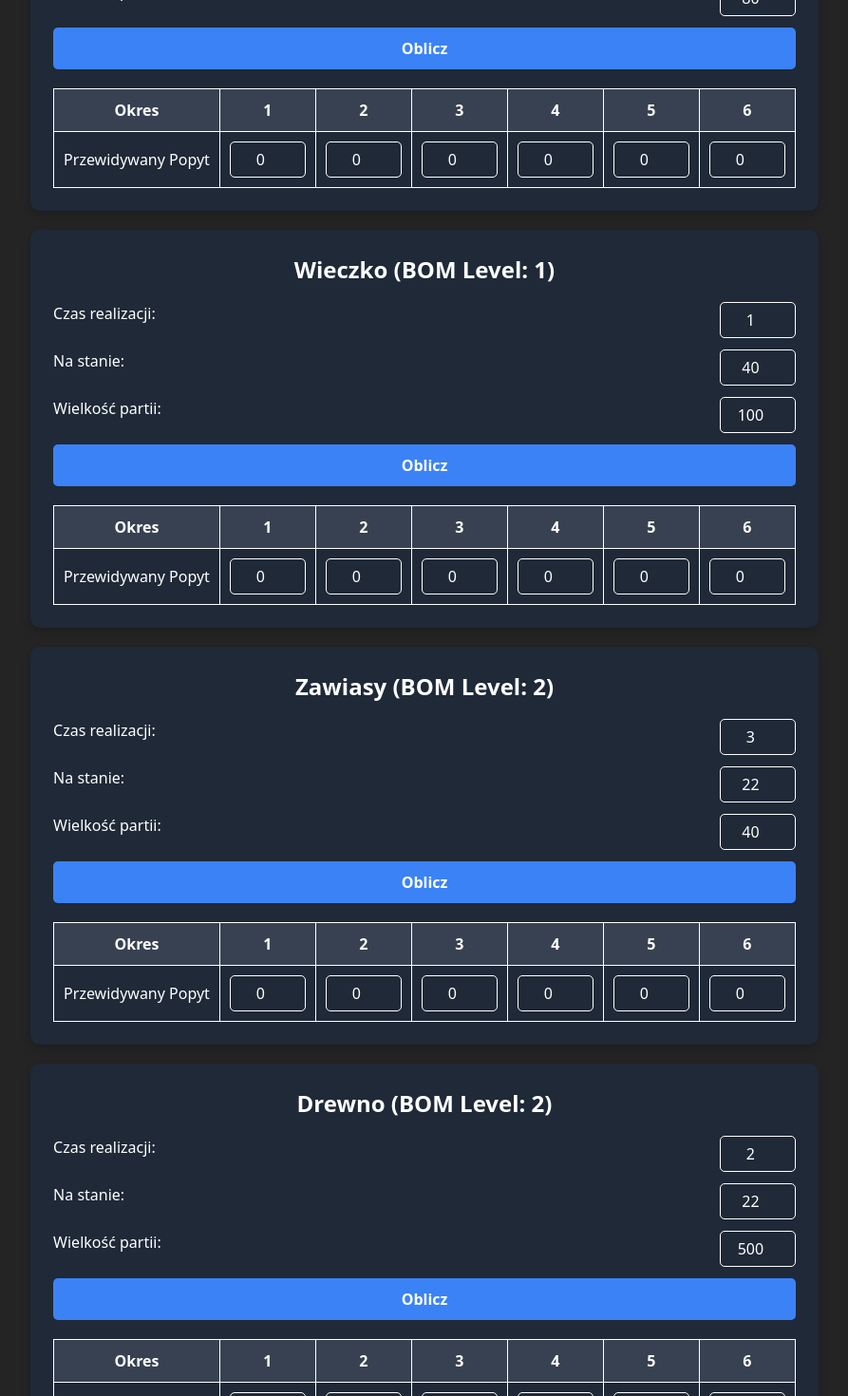
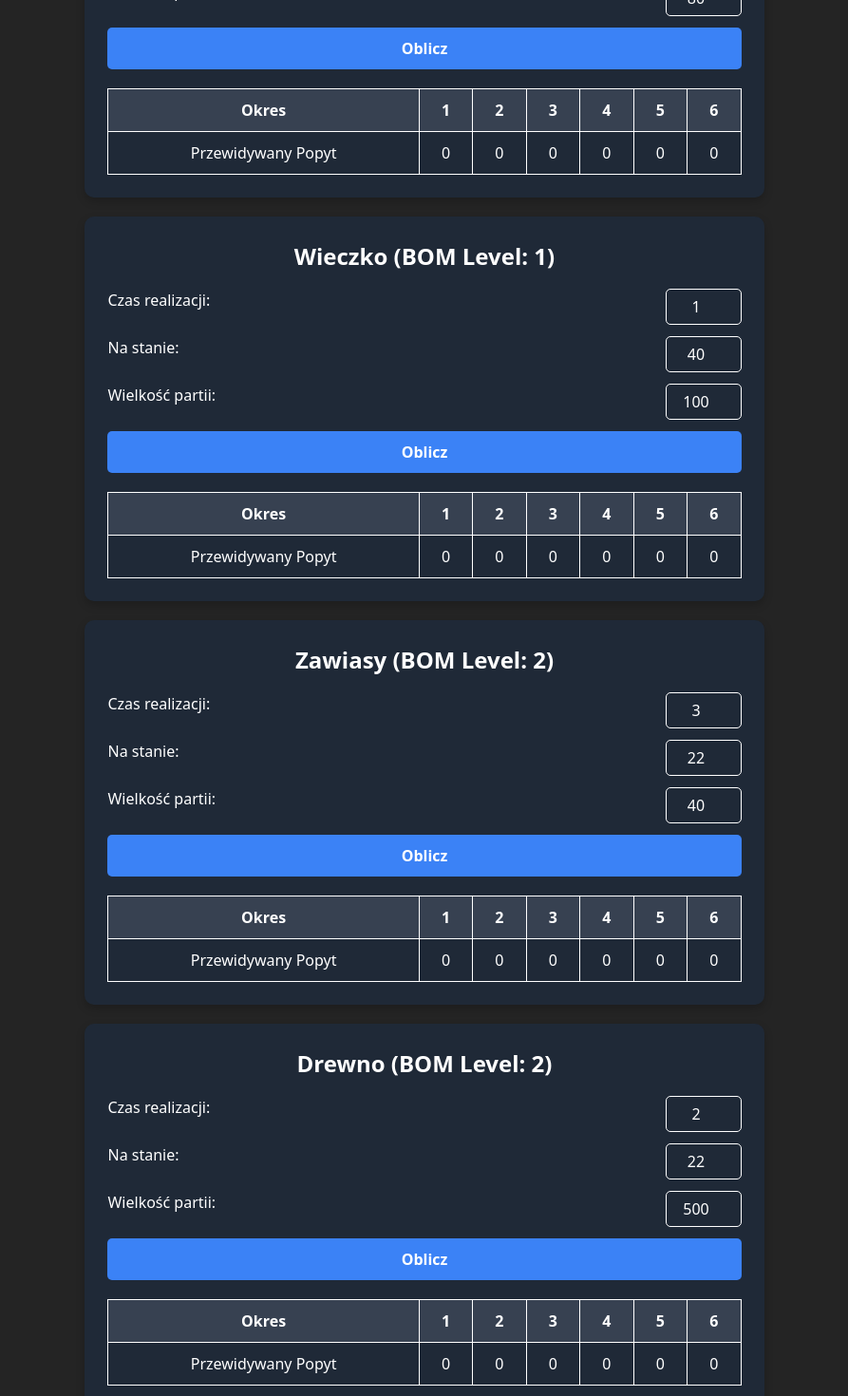
Before and after one commit to KacperSatora/Systemy-Zintegrowane, a React (Vite) app in the folder SystemyZintegrowane/: page / in a window 1280 px wide. Shown: the part 660-2130 px from the top of the page at 95% size, without its empty margins (193-1086 px from the left). Built offline with nearby package versions, Linux system fonts and the light colour scheme.

Commit message:
feat: demand pass to following tables

```diff
--- a/SystemyZintegrowane/src/App.tsx
+++ b/SystemyZintegrowane/src/App.tsx
@@ -1,19 +1,34 @@
-import { useState } from 'react';
-import './App.css';
-import MRPTable from './components/MRPTable';
-import GHPTable from './components/GHPTable';
+import * as constants from "./constants";
+import "./App.css";
+import MRPTable from "./components/MRPTable";
+import GHPTable from "./components/GHPTable";
+import { useState } from "react";
 
-function App() {
-  const [periods, setPeriods] = useState([1, 2, 3, 4, 5, 6]);
+export default function App() {
+  const periods = constants.PERIODS;
+
+  const [ghpProduction, setGhpProduction] = useState(
+    Array(periods.length).fill(0)
+  );
+  const [korpusDemand, setKorpusDemand] = useState(
+    Array(periods.length).fill(0)
+  );
+  const [wieczkoDemand, setWieczkoDemand] = useState(
+    Array(periods.length).fill(0)
+  );
+  const [zawiasyDemand, setZawiasyDemand] = useState(
+    Array(periods.length).fill(0)
+  );
 
   return (
-
     <div className="container">
       <GHPTable
-      periods={periods}
-      initialInventory={50}
-      initialLeadTime={2}
-      itemName="Szkatułka" />
+        periods={periods}
+        initialInventory={constants.defaultGHP.initialInventory}
+        initialLeadTime={constants.defaultGHP.initialLeadTime}
+        itemName={constants.defaultGHP.itemName}
+        onCalculate={(production) => setGhpProduction(production)} // Callback to update production
+      />
 
       <MRPTable
         periods={periods}
@@ -22,6 +37,8 @@ function App() {
         initialLotSize={80}
         itemName="Korpus"
         bomLevel={1}
+        demand={ghpProduction}
+        onCalculate={(plannedOrders) => setKorpusDemand(plannedOrders)}
       />
 
       <MRPTable
@@ -31,6 +48,8 @@ function App() {
         initialLotSize={100}
         itemName="Wieczko"
         bomLevel={1}
+        demand={korpusDemand}
+        onCalculate={(plannedOrders) => setWieczkoDemand(plannedOrders)}
       />
 
       <MRPTable
@@ -40,18 +59,19 @@ function App() {
         initialLotSize={40}
         itemName="Zawiasy"
         bomLevel={2}
+        demand={wieczkoDemand}
+        onCalculate={(plannedOrders) => setZawiasyDemand(plannedOrders)}
       />
 
-       <MRPTable
+      <MRPTable
         periods={periods}
         initialInventory={22}
         initialLeadTime={2}
         initialLotSize={500}
         itemName="Drewno"
         bomLevel={2}
+        demand={zawiasyDemand}
       />
     </div>
   );
 }
-
-export default App;
--- a/SystemyZintegrowane/src/components/GHPTable.tsx
+++ b/SystemyZintegrowane/src/components/GHPTable.tsx
@@ -1,19 +1,14 @@
-import { useState } from 'react';
-import '../styles/GHPTable.css';
+import { useState } from "react";
+import * as constants from "../constants";
+import "../styles/GHPTable.css";
 
-interface GHPTableProps {
-  periods: number[];
-  initialInventory: number;
-  initialLeadTime: number;
-  itemName: string;
-}
-
-const GHPTable: React.FC<GHPTableProps> = ({
+export default function GHPTable({
   periods,
   initialInventory,
   initialLeadTime,
-  itemName
-}) => {
+  itemName,
+  onCalculate, // Callback to pass production to parent
+}: constants.GHPTableProps & { onCalculate: (production: number[]) => void }) {
   const [inventory, setInventory] = useState(initialInventory);
   const [leadTime, setLeadTime] = useState(initialLeadTime);
   const [lotSize, setLotSize] = useState(30);
@@ -29,12 +24,12 @@ const GHPTable: React.FC<GHPTableProps> = ({
   };
 
   const handleCalculate = () => {
-    let newAvailable = Array(periods.length).fill(0);
-    let newProduction = Array(periods.length).fill(0);
+    const newAvailable = Array(periods.length).fill(0);
+    const newProduction = Array(periods.length).fill(0);
 
     newAvailable[0] = inventory;
     for (let i = 0; i < periods.length; i++) {
-      let required = demand[i];
+      const required = demand[i];
 
       if (i > 0) {
         newAvailable[i] = newAvailable[i - 1] + newProduction[i] - required;
@@ -42,11 +37,9 @@ const GHPTable: React.FC<GHPTableProps> = ({
 
       // Jeśli zapas spada poniżej 0, produkcja jest wyzwalana
       if (newAvailable[i] < 0) {
-        let orderPeriod = i - leadTime;
-
+        const orderPeriod = i - leadTime;
 
         if (orderPeriod >= 0 && newProduction[orderPeriod] === 0) {
-
           newProduction[orderPeriod] = lotSize;
           newAvailable[i] += lotSize;
         }
@@ -56,6 +49,9 @@ const GHPTable: React.FC<GHPTableProps> = ({
     setAvailable(newAvailable);
     setProduction(newProduction);
     setIsCalculated(true);
+
+    // Pass production to parent
+    onCalculate(newProduction);
   };
 
   return (
@@ -112,7 +108,9 @@ const GHPTable: React.FC<GHPTableProps> = ({
                 <input
                   type="number"
                   value={d}
-                  onChange={(e) => handleDemandChange(parseInt(e.target.value) || 0, index)}
+                  onChange={(e) =>
+                    handleDemandChange(parseInt(e.target.value) || 0, index)
+                  }
                   className="ghp-input"
                 />
               </td>
@@ -129,7 +127,7 @@ const GHPTable: React.FC<GHPTableProps> = ({
               <tr>
                 <td>Produkcja</td>
                 {production.map((p, index) => (
-                  <td key={index}>{p || ''}</td>
+                  <td key={index}>{p || ""}</td>
                 ))}
               </tr>
             </>
@@ -138,6 +136,4 @@ const GHPTable: React.FC<GHPTableProps> = ({
       </table>
     </div>
   );
-};
-
-export default GHPTable;
+}
--- a/SystemyZintegrowane/src/components/MRPTable.tsx
+++ b/SystemyZintegrowane/src/components/MRPTable.tsx
@@ -1,62 +1,63 @@
-import { useState } from 'react';
-import '../styles/MRPTable.css'; // Import stylów
+import { useState } from "react";
+import "../styles/MRPTable.css"; // Import stylów
+import * as constants from "../constants";
 
-interface MRPTableProps {
-  periods: number[];
-  initialInventory: number;
-  initialLeadTime: number;
-  initialLotSize: number;
-  itemName: string;
-  bomLevel: number;
-}
-
-const MRPTable: React.FC<MRPTableProps> = ({
+export default function MRPTable({
   periods,
   initialInventory,
   initialLeadTime,
   initialLotSize,
   itemName,
-  bomLevel
-}) => {
+  bomLevel,
+  demand,
+  onCalculate, // Callback to pass planned orders to parent
+}: constants.MRPTableProps & {
+  demand?: number[];
+  onCalculate?: (plannedOrders: number[]) => void;
+}) {
   const [inventory, setInventory] = useState(initialInventory);
   const [leadTime, setLeadTime] = useState(initialLeadTime);
   const [lotSize, setLotSize] = useState(initialLotSize);
-  const [demand, setDemand] = useState(Array(periods.length).fill(0)); // Każda tabela ma własne demand
-  const [projectedOnHand, setProjectedOnHand] = useState(Array(periods.length).fill(0));
-  const [netRequirements, setNetRequirements] = useState(Array(periods.length).fill(0));
-  const [plannedOrders, setPlannedOrders] = useState(Array(periods.length).fill(0));
-  const [plannedReceipts, setPlannedReceipts] = useState(Array(periods.length).fill(0));
+  const [projectedOnHand, setProjectedOnHand] = useState(
+    Array(periods.length).fill(0)
+  );
+  const [netRequirements, setNetRequirements] = useState(
+    Array(periods.length).fill(0)
+  );
+  const [plannedOrders, setPlannedOrders] = useState(
+    Array(periods.length).fill(0)
+  );
+  const [plannedReceipts, setPlannedReceipts] = useState(
+    Array(periods.length).fill(0)
+  );
   const [isCalculated, setIsCalculated] = useState(false);
-
-  const handleDemandChange = (value: number, index: number) => {
-    const newDemand = [...demand];
-    newDemand[index] = value;
-    setDemand(newDemand);
-  };
 
   const handleCalculate = () => {
     const newProjectedOnHand = Array(periods.length).fill(0);
     newProjectedOnHand[0] = inventory;
 
-    let newNetRequirements = Array(periods.length).fill(0);
-    let newPlannedOrders = Array(periods.length).fill(0);
-    let newPlannedReceipts = Array(periods.length).fill(0);
+    const newNetRequirements = Array(periods.length).fill(0);
+    const newPlannedOrders = Array(periods.length).fill(0);
+    const newPlannedReceipts = Array(periods.length).fill(0);
 
     let keepGoing = true;
     while (keepGoing) {
       keepGoing = false;
       for (let i = 0; i < periods.length; i++) {
-        let grossRequirement = demand[i];
-        let prevProjectedOnHand = i === 0 ? inventory : newProjectedOnHand[i - 1];
-        newProjectedOnHand[i] = prevProjectedOnHand + newPlannedReceipts[i] - grossRequirement;
+        const grossRequirement = demand ? demand[i] : 0; // Use demand prop if provided
+        const prevProjectedOnHand =
+          i === 0 ? inventory : newProjectedOnHand[i - 1];
+        newProjectedOnHand[i] =
+          prevProjectedOnHand + newPlannedReceipts[i] - grossRequirement;
 
         if (newProjectedOnHand[i] < 0) {
           newNetRequirements[i] = Math.abs(newProjectedOnHand[i]);
           newProjectedOnHand[i] = 0;
 
-          let orderPeriod = i - leadTime;
+          const orderPeriod = i - leadTime;
           if (orderPeriod >= 0) {
-            newPlannedOrders[orderPeriod] = Math.ceil(newNetRequirements[i] / lotSize) * lotSize;
+            newPlannedOrders[orderPeriod] =
+              Math.ceil(newNetRequirements[i] / lotSize) * lotSize;
             newPlannedReceipts[i] = newPlannedOrders[orderPeriod];
           }
 
@@ -71,11 +72,18 @@ const MRPTable: React.FC<MRPTableProps> = ({
     setPlannedOrders(newPlannedOrders);
     setPlannedReceipts(newPlannedReceipts);
     setIsCalculated(true);
+
+    // Pass planned orders to parent
+    if (onCalculate) {
+      onCalculate(newPlannedOrders);
+    }
   };
 
   return (
     <div className="mrp-container">
-      <h3 className="mrp-title">{itemName} (BOM Level: {bomLevel})</h3>
+      <h3 className="mrp-title">
+        {itemName} (BOM Level: {bomLevel})
+      </h3>
 
       <div className="mrp-controls">
         <label>
@@ -122,15 +130,8 @@ const MRPTable: React.FC<MRPTableProps> = ({
         <tbody>
           <tr>
             <td>Przewidywany Popyt</td>
-            {demand.map((d, index) => (
-              <td key={index}>
-                <input
-                  type="number"
-                  value={d}
-                  onChange={(e) => handleDemandChange(parseInt(e.target.value) || 0, index)}
-                  className="mrp-input"
-                />
-              </td>
+            {demand?.map((d, index) => (
+              <td key={index}>{d}</td>
             ))}
           </tr>
           {isCalculated && (
@@ -150,13 +151,13 @@ const MRPTable: React.FC<MRPTableProps> = ({
               <tr>
                 <td>Planowane zamówienia</td>
                 {plannedOrders.map((po, index) => (
-                  <td key={index}>{po || ''}</td>
+                  <td key={index}>{po || ""}</td>
                 ))}
               </tr>
               <tr>
                 <td>Planowane przyjęcia</td>
                 {plannedReceipts.map((pr, index) => (
-                  <td key={index}>{pr || ''}</td>
+                  <td key={index}>{pr || ""}</td>
                 ))}
               </tr>
             </>
@@ -165,6 +166,4 @@ const MRPTable: React.FC<MRPTableProps> = ({
       </table>
     </div>
   );
-};
-
-export default MRPTable;
+}
--- /dev/null
+++ b/SystemyZintegrowane/src/constants.ts
@@ -0,0 +1,24 @@
+export interface GHPTableProps {
+  periods: number[];
+  initialInventory: number;
+  initialLeadTime: number;
+  itemName: string;
+}
+
+export interface MRPTableProps {
+    periods: number[];
+    initialInventory: number;
+    initialLeadTime: number;
+    initialLotSize: number;
+    itemName: string;
+    bomLevel: number;
+  }
+
+export const PERIODS = [1, 2, 3, 4, 5, 6];
+
+export const defaultGHP: GHPTableProps = {
+  periods: PERIODS,
+  initialInventory: 50,
+  initialLeadTime: 2,
+  itemName: "Szkatułka",
+};
```
